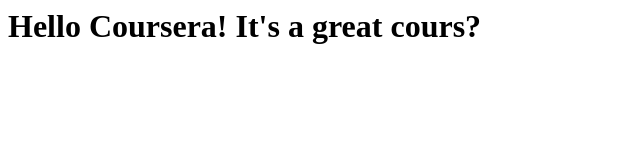
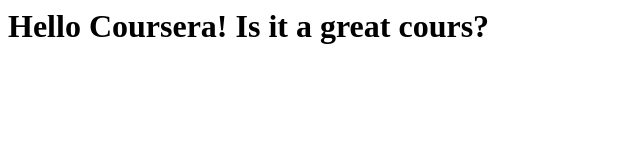
Before and after one commit to Tildm/cursera-test, a plain HTML site: page site/index.html in a window 1280 px wide. Shown: the whole page, without its empty margins (0-640 px from the left). Drawn offline with Linux system fonts and the light colour scheme.

Commit message:
Some changes.

```diff
--- a/site/index.html
+++ b/site/index.html
@@ -3,6 +3,6 @@
 	<title>Hello Coursera!</title>
 </head>
 <body>
-	<h1>Hello Coursera! It's a great cours?</h1>
+	<h1>Hello Coursera! Is it a great cours?</h1>
 </body>
 </html>
```
